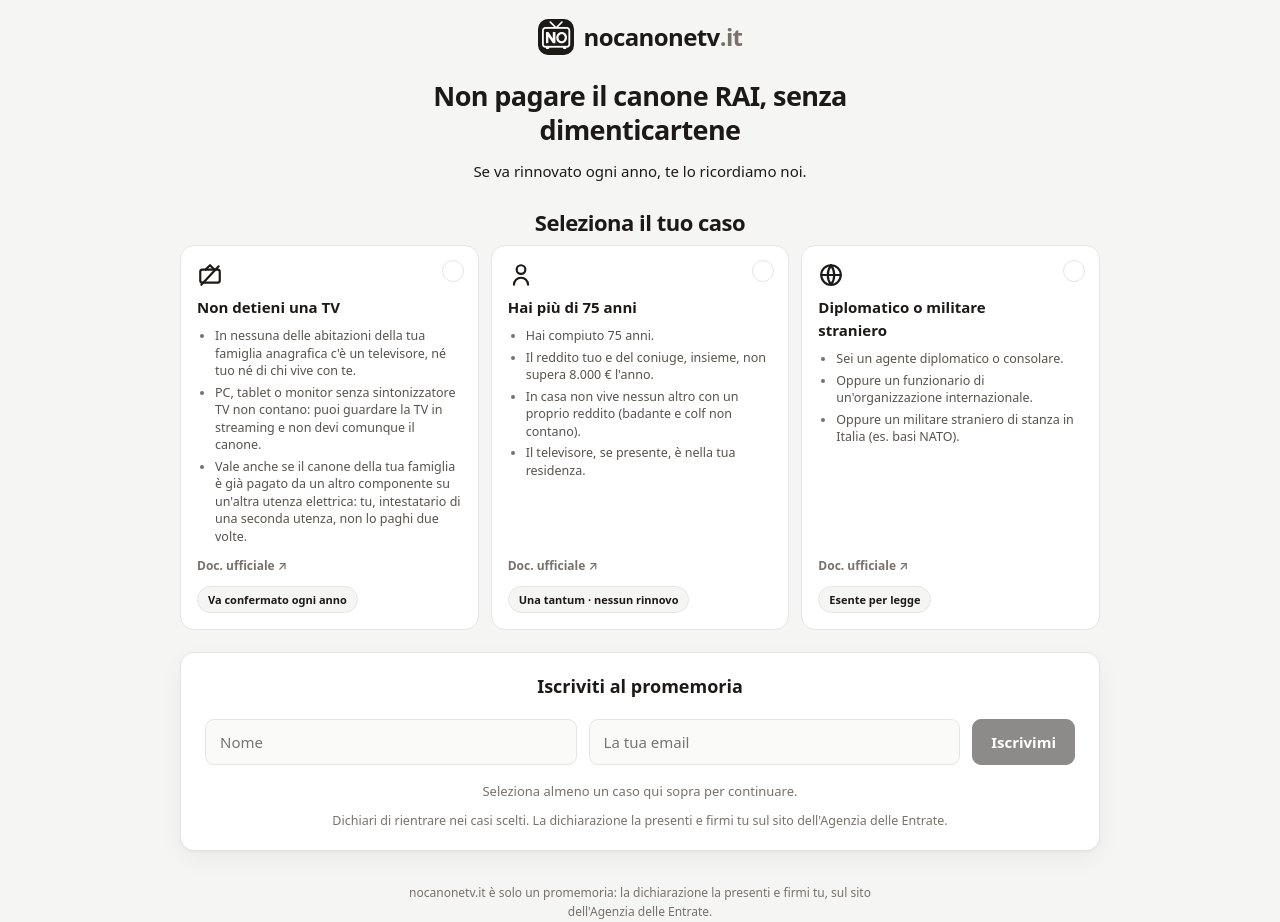
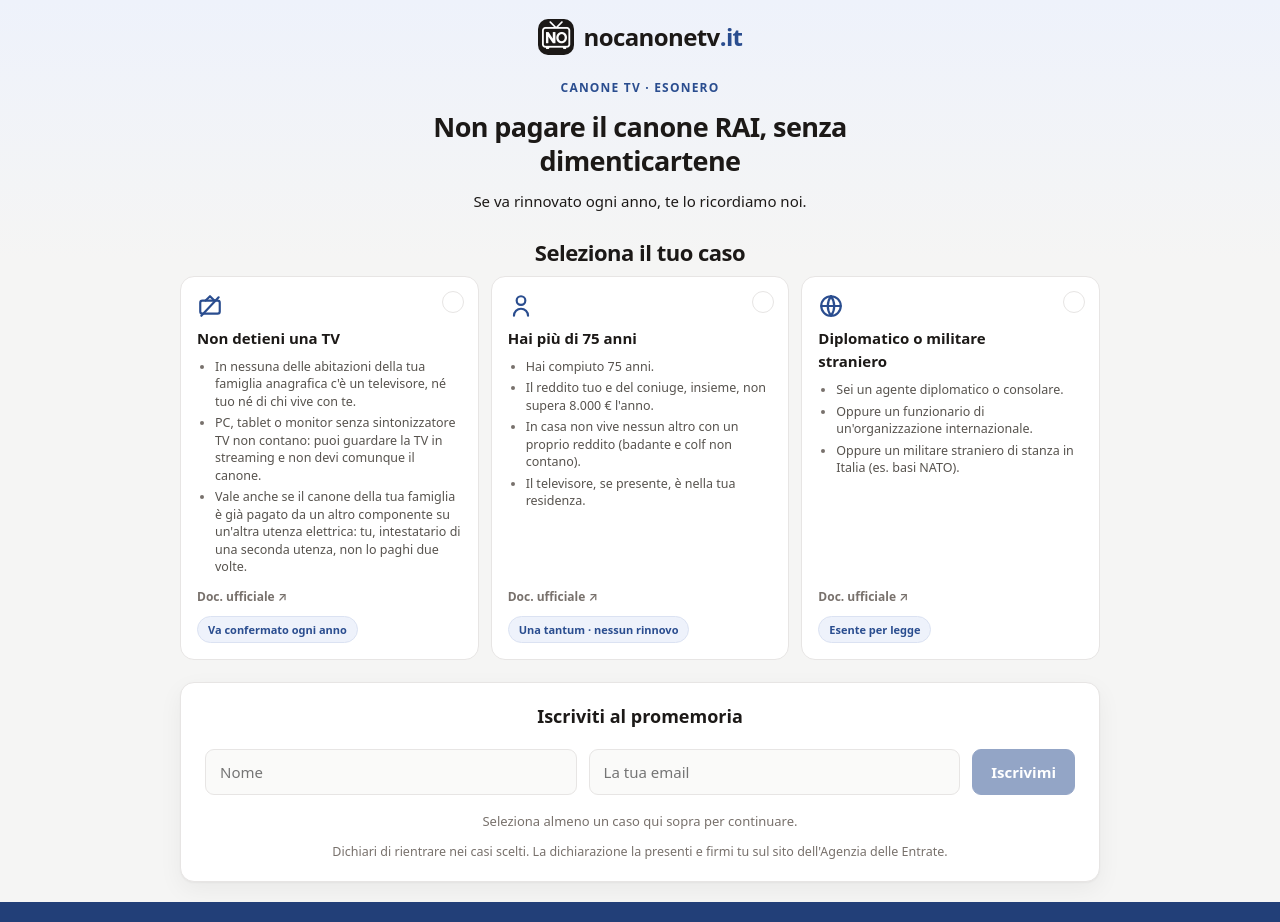
Before and after one commit to pinkynrg/nocanonetv.it, a React (Vite) app in the folder client/: page / in a window 1280 px wide. Shown: the top 922 px of the page. Built offline with nearby package versions, Linux system fonts and the light colour scheme.

Commit message:
Add cohesive blue accent system and solid navy footer

```diff
--- a/client/src/App.module.scss
+++ b/client/src/App.module.scss
@@ -3,6 +3,7 @@
   min-height: 100vh;
   display: flex;
   flex-direction: column;
+  background: linear-gradient(180deg, var(--brand-soft) 0, var(--bg) 260px);
 }
 
 .header {
@@ -42,7 +43,7 @@
 }
 
 .tld {
-  color: var(--muted);
+  color: var(--brand);
   font-weight: 600;
 }
 
@@ -55,11 +56,15 @@
 }
 
 .footer {
-  padding: 12px 24px 16px;
+  padding: 18px 24px;
   text-align: center;
   font-size: 12px;
   line-height: 1.6;
-  color: var(--muted);
+  color: #c3cde4;
+  background: var(--brand-strong);
+}
+
+.footerInner {
   max-width: 560px;
   margin: 0 auto;
 }
@@ -67,6 +72,6 @@
 .footerLink {
   display: block;
   margin-top: 8px;
-  color: var(--muted);
+  color: #ffffff;
   text-decoration: underline;
 }
--- a/client/src/App.tsx
+++ b/client/src/App.tsx
@@ -21,9 +21,11 @@ const Layout = ({ children }: { children: ReactNode }) => (
     </header>
     <main className={styles.main}>{children}</main>
     <footer className={styles.footer}>
-      nocanonetv.it è solo un promemoria: la dichiarazione la presenti e firmi tu, sul sito
-      dell'Agenzia delle Entrate.
-      <Link to="/privacy" className={styles.footerLink}>Informativa sulla privacy</Link>
+      <div className={styles.footerInner}>
+        nocanonetv.it è solo un promemoria: la dichiarazione la presenti e firmi tu, sul sito
+        dell'Agenzia delle Entrate.
+        <Link to="/privacy" className={styles.footerLink}>Informativa sulla privacy</Link>
+      </div>
     </footer>
   </div>
 )
--- a/client/src/components/Button.module.scss
+++ b/client/src/components/Button.module.scss
@@ -10,7 +10,8 @@
   font-family: inherit;
   cursor: pointer;
   border: 1px solid var(--accent);
-  transition: opacity 0.15s ease, transform 0.05s ease;
+  transition: background 0.15s ease, border-color 0.15s ease, opacity 0.15s ease,
+    transform 0.05s ease;
 
   &:active {
     transform: translateY(1px);
@@ -23,8 +24,14 @@
 }
 
 .primary {
-  background: var(--accent);
-  color: var(--accent-fg);
+  background: var(--brand);
+  border-color: var(--brand);
+  color: #fff;
+
+  &:hover:not(:disabled) {
+    background: var(--brand-strong);
+    border-color: var(--brand-strong);
+  }
 }
 
 .secondary {
--- a/client/src/components/EligibilityCases.module.scss
+++ b/client/src/components/EligibilityCases.module.scss
@@ -44,8 +44,8 @@
 }
 
 .selected {
-  border-color: var(--accent);
-  box-shadow: 0 0 0 1px var(--accent);
+  border-color: var(--brand);
+  box-shadow: 0 0 0 1px var(--brand);
 }
 
 // native checkbox hidden but accessible
@@ -76,19 +76,19 @@
 }
 
 .selected .check {
-  background: var(--accent);
-  border-color: var(--accent);
-  color: var(--accent-fg);
+  background: var(--brand);
+  border-color: var(--brand);
+  color: #fff;
 }
 
 .checkbox:focus-visible + .check {
-  outline: 2px solid var(--accent);
+  outline: 2px solid var(--brand);
   outline-offset: 2px;
 }
 
 .icon {
   display: inline-flex;
-  color: var(--accent);
+  color: var(--brand);
   line-height: 0;
 }
 
@@ -133,9 +133,9 @@
 .tag {
   font-size: 11px;
   font-weight: 600;
-  color: var(--accent);
-  background: var(--bg);
-  border: 1px solid var(--border);
+  color: var(--brand);
+  background: var(--brand-soft);
+  border: 1px solid var(--brand-border);
   border-radius: 999px;
   padding: 4px 10px;
 }
--- a/client/src/pages/Page.module.scss
+++ b/client/src/pages/Page.module.scss
@@ -177,11 +177,25 @@
   justify-content: center;
   padding: 12px 18px;
   border-radius: var(--radius-sm);
-  background: var(--accent);
-  color: var(--accent-fg);
+  background: var(--brand);
+  color: #fff;
   font-weight: 600;
   font-size: 15px;
   text-decoration: none;
+  transition: background 0.15s ease;
+
+  &:hover {
+    background: var(--brand-strong);
+  }
+}
+
+.eyebrow {
+  font-size: 12px;
+  font-weight: 700;
+  letter-spacing: 1.2px;
+  text-transform: uppercase;
+  color: var(--brand);
+  margin: 0;
 }
 
 .fullWidth {
--- a/client/src/pages/SubscribePage.tsx
+++ b/client/src/pages/SubscribePage.tsx
@@ -48,6 +48,7 @@ export const SubscribePage = () => {
   return (
     <div className={styles.home}>
       <div className={styles.hero}>
+        <p className={styles.eyebrow}>Canone TV · Esonero</p>
         <h1 className={styles.title}>Non pagare il canone RAI, senza dimenticartene</h1>
         <p className={styles.lead}>
           Se va rinnovato ogni anno, te lo ricordiamo noi.
--- a/client/src/styles/global.scss
+++ b/client/src/styles/global.scss
@@ -8,6 +8,10 @@
   --accent-fg: #ffffff;
   --danger: #b91c1c;
   --ok: #15803d;
+  --brand: #2a4d8f;
+  --brand-strong: #223f78;
+  --brand-soft: #eef2fb;
+  --brand-border: #dbe2f2;
   --radius: 14px;
   --radius-sm: 9px;
 
```
